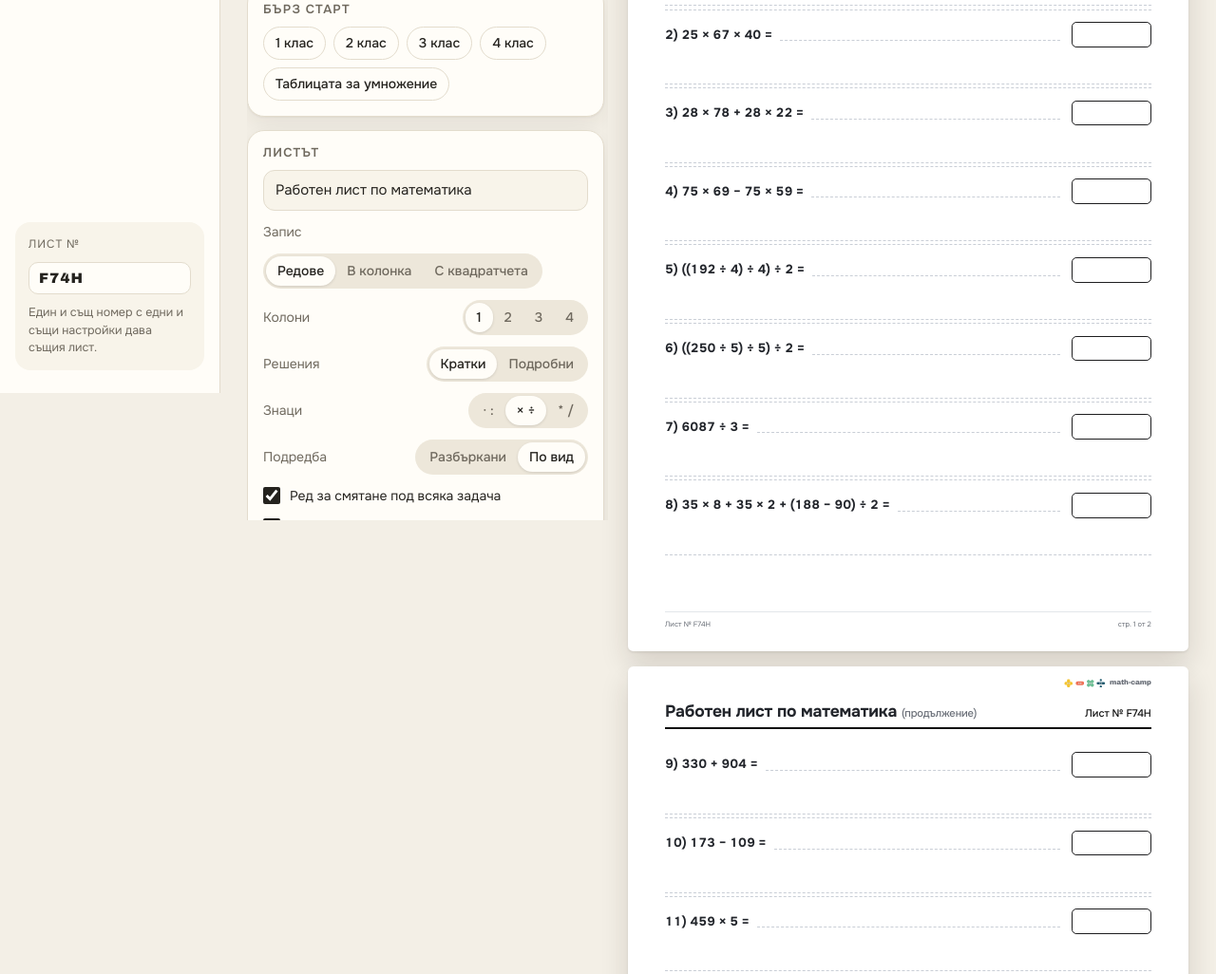
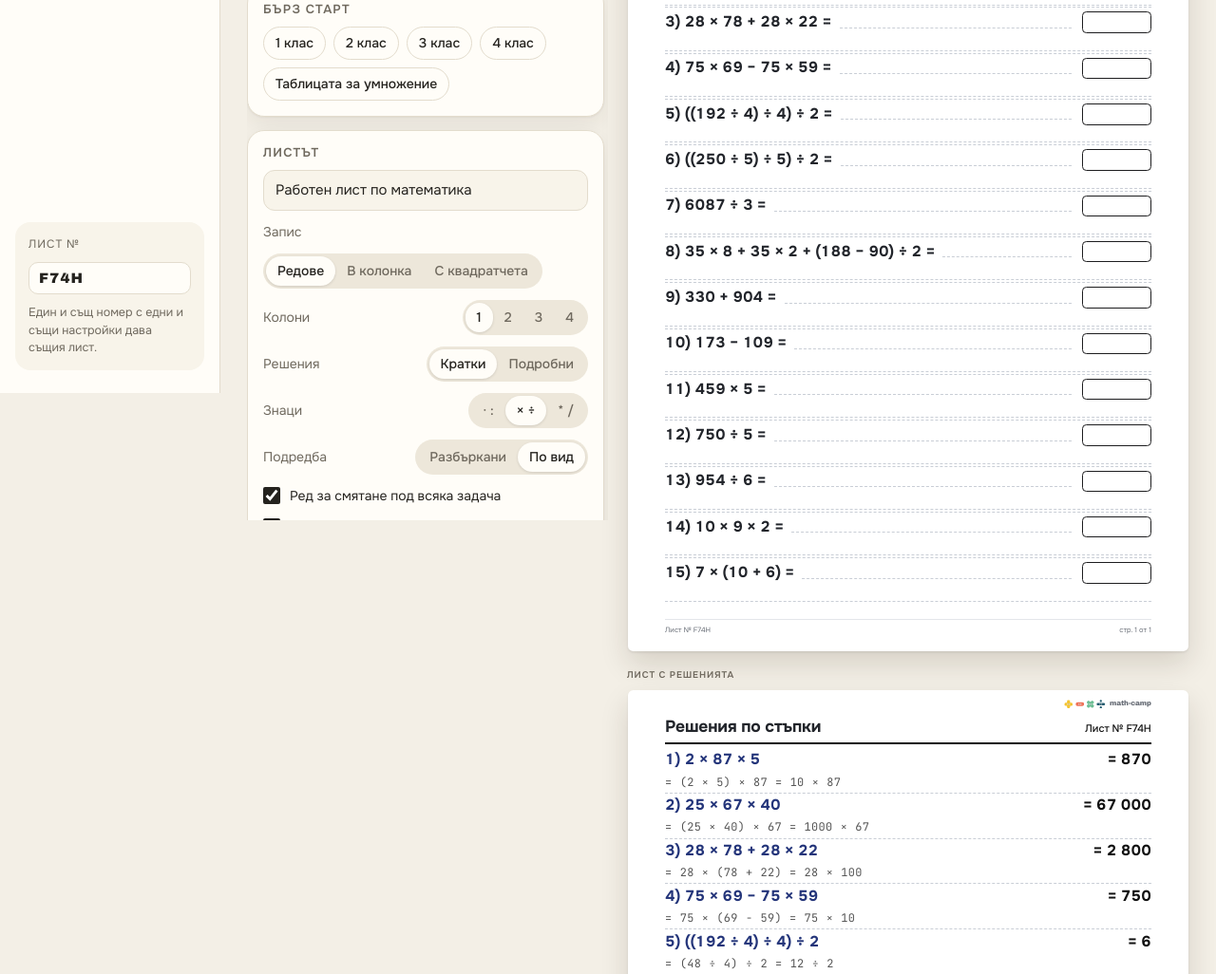
Before and after one commit to aleksandrenko/math-camp, a browser extension: page index.html in a window 1280 px wide. Shown: the part 386-1412 px from the top of the page at 95% size. Drawn offline with Linux system fonts and the light colour scheme; a web font is replaced by a local one.

Commit message:
По-сбити листове: 15 задачи на страница, шрифт 16 pt
Co-Authored-By: Claude Opus 5.5 <noreply@anthropic.com>

```diff
--- a/style.css
+++ b/style.css
@@ -170,15 +170,15 @@ h1, h2, h3 { text-wrap: balance; margin: 0; }
 
 /* ---------- A4 page: plain black-and-white worksheet ---------- */
 .page {
-  width: 210mm; height: 297mm; background: #fff; color: var(--p-ink); padding: 13mm 14mm 8mm;
+  width: 210mm; height: 297mm; background: #fff; color: var(--p-ink); padding: 10mm 14mm 6mm;
   display: flex; flex-direction: column; box-shadow: 0 2px 4px rgb(0 0 0 / 8%), 0 18px 40px rgb(40 30 10 / 14%);
   border-radius: 2mm; font: 400 3.5mm/1.45 var(--f-body); position: relative; overflow: hidden;
   -webkit-print-color-adjust: exact; print-color-adjust: exact;
 }
-.pg-logo { position: absolute; top: 4.5mm; right: 14mm; display: flex; align-items: center; gap: .6mm; color: var(--p-muted); font: 700 2.6mm/1 var(--f-display); letter-spacing: -0.01em; }
+.pg-logo { position: absolute; top: 3.5mm; right: 14mm; display: flex; align-items: center; gap: .6mm; color: var(--p-muted); font: 700 2.6mm/1 var(--f-display); letter-spacing: -0.01em; }
 .pg-logo .stk { width: 3.4mm; height: 3.4mm; }
 .pg-logo span { margin-left: 1mm; }
-.pg-head { display: flex; justify-content: space-between; align-items: flex-end; gap: 8mm; padding-bottom: 2.6mm; margin-bottom: 4mm; border-bottom: .8mm solid #111; }
+.pg-head { display: flex; justify-content: space-between; align-items: flex-end; gap: 8mm; padding-bottom: 2.4mm; margin-bottom: 1.5mm; border-bottom: .8mm solid #111; }
 .ph-title { font: 700 6.2mm/1.15 var(--f-body); letter-spacing: -0.01em; flex: 1 1 auto; min-width: 0; }
 .ph-cont { font-weight: 500; font-size: 4mm; color: var(--p-muted); }
 .ph-r { display: flex; align-items: flex-end; gap: 5mm; flex: none; padding-bottom: .6mm; }
@@ -187,25 +187,25 @@ h1, h2, h3 { text-wrap: balance; margin: 0; }
 .field .fl.short { width: 20mm; }
 .code { font: 500 3.9mm/1 var(--f-body); color: #111; white-space: nowrap; }
 .pg-body { flex: 1; min-height: 0; overflow: hidden; display: grid; grid-template-columns: repeat(var(--cols), minmax(0, 1fr)); gap: 5mm 4mm; align-content: start; }
-.pg-foot { display: flex; justify-content: space-between; padding-top: 2.5mm; font-size: 2.7mm; color: var(--p-muted); border-top: .25mm solid #E3E6EA; margin-top: 3mm; }
+.pg-foot { display: flex; justify-content: space-between; padding-top: 1.8mm; font-size: 2.7mm; color: var(--p-muted); border-top: .25mm solid #E3E6EA; margin-top: 2mm; }
 
 /* task sheet, lines: number + expression, dashed leader, answer box, a ruled row for working */
 .pg-body.lines { gap: 0 10mm; }
-.q-item { border-bottom: .3mm dashed #C9CED6; padding-top: 4.5mm; }
-.q-item:not(:first-child) { border-top: .3mm dashed #C9CED6; margin-top: 1.1mm; }
-.q-row { display: flex; align-items: center; min-height: 10mm; padding-bottom: 3mm; }
-.q-ex { font: 700 4.7mm/1.2 var(--f-body); white-space: nowrap; font-variant-numeric: tabular-nums; }
-.q-lead { flex: 1; align-self: flex-end; min-width: 8mm; border-bottom: .3mm dashed #C9CED6; margin: 0 4mm 2.4mm 3mm; }
-.q-box { flex: none; width: 30mm; height: 9.5mm; border: .45mm solid #1d1d1f; border-radius: 1.8mm; }
-.q-work { height: 9mm; }
+.q-item { border-bottom: .3mm dashed #C9CED6; padding-top: 1.4mm; }
+.q-item:not(:first-child) { border-top: .3mm dashed #C9CED6; margin-top: .7mm; }
+.q-row { display: flex; align-items: center; min-height: 8.2mm; padding-bottom: .8mm; }
+.q-ex { font: 700 16pt/1.2 var(--f-body); white-space: nowrap; font-variant-numeric: tabular-nums; }
+.q-lead { flex: 1; align-self: flex-end; min-width: 8mm; border-bottom: .3mm dashed #C9CED6; margin: 0 4mm 1.8mm 3mm; }
+.q-box { flex: none; width: 26mm; height: 8mm; border: .4mm solid #1d1d1f; border-radius: 1.6mm; }
+.q-work { height: 4mm; }
 
 /* answer sheet, short: blue problem, bold answer on the right, monospace chain below */
 .pg-body.short { gap: 0; }
-.s-item { padding: 2.6mm 0 2.4mm; border-bottom: .3mm dashed #C9CED6; break-inside: avoid; }
+.s-item { padding: 1.2mm 0 1.1mm; border-bottom: .3mm dashed #C9CED6; break-inside: avoid; }
 .s-row { display: flex; justify-content: space-between; align-items: baseline; gap: 6mm; }
-.s-q { font: 700 4.3mm/1.3 var(--f-body); color: #24357A; font-variant-numeric: tabular-nums; }
-.s-a { font: 700 4.8mm/1.2 var(--f-body); color: #111; white-space: nowrap; font-variant-numeric: tabular-nums; }
-.s-chain { margin-top: 1mm; font: 400 3.5mm/1.5 "JetBrains Mono", ui-monospace, Menlo, Consolas, monospace; color: #555; letter-spacing: .03em; word-spacing: .05em; }
+.s-q { font: 700 16pt/1.2 var(--f-body); color: #24357A; font-variant-numeric: tabular-nums; }
+.s-a { font: 700 16pt/1.2 var(--f-body); color: #111; white-space: nowrap; font-variant-numeric: tabular-nums; }
+.s-chain { margin-top: .3mm; font: 400 12pt/1.35 "JetBrains Mono", ui-monospace, Menlo, Consolas, monospace; color: #555; letter-spacing: .03em; word-spacing: .05em; }
 
 /* grid layouts (column / squares) and the detailed answer sheet */
 .item { min-width: 0; display: flex; flex-direction: column; gap: 1.6mm; break-inside: avoid; }
```
